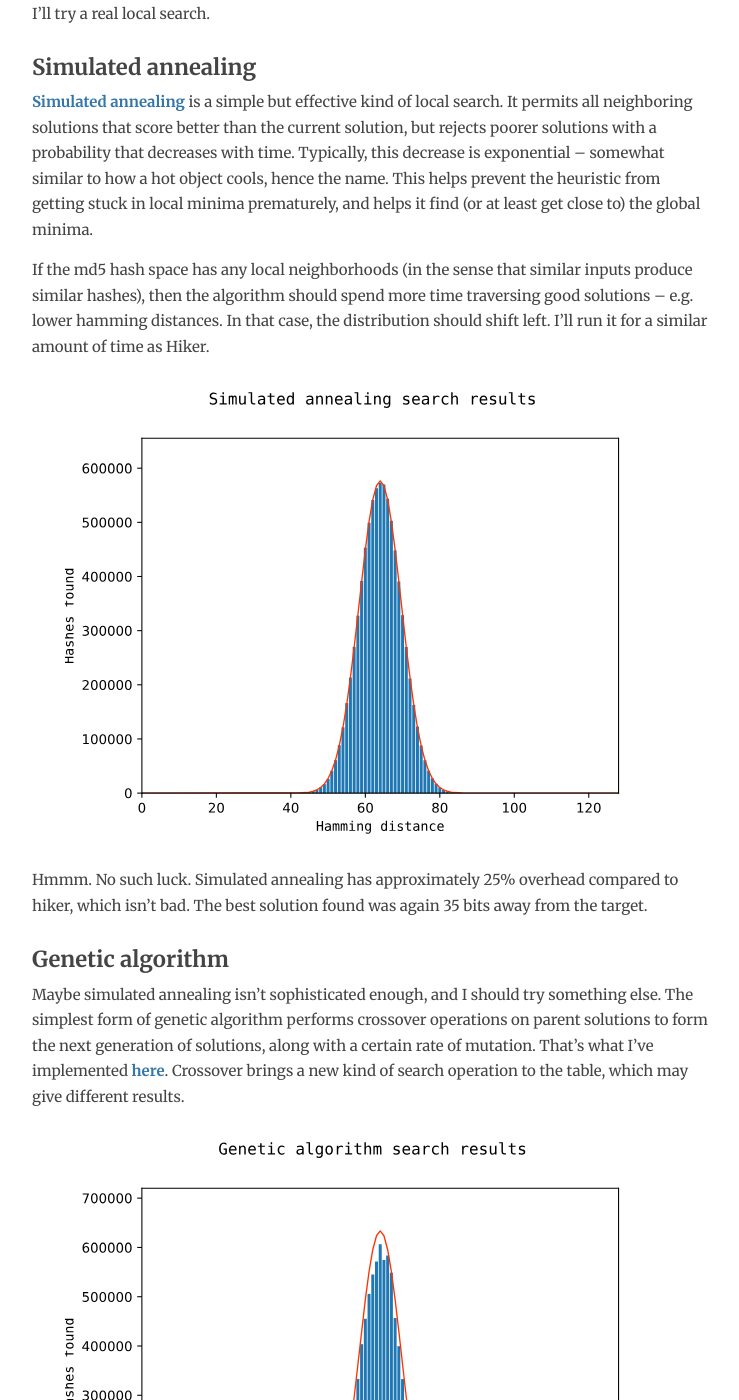
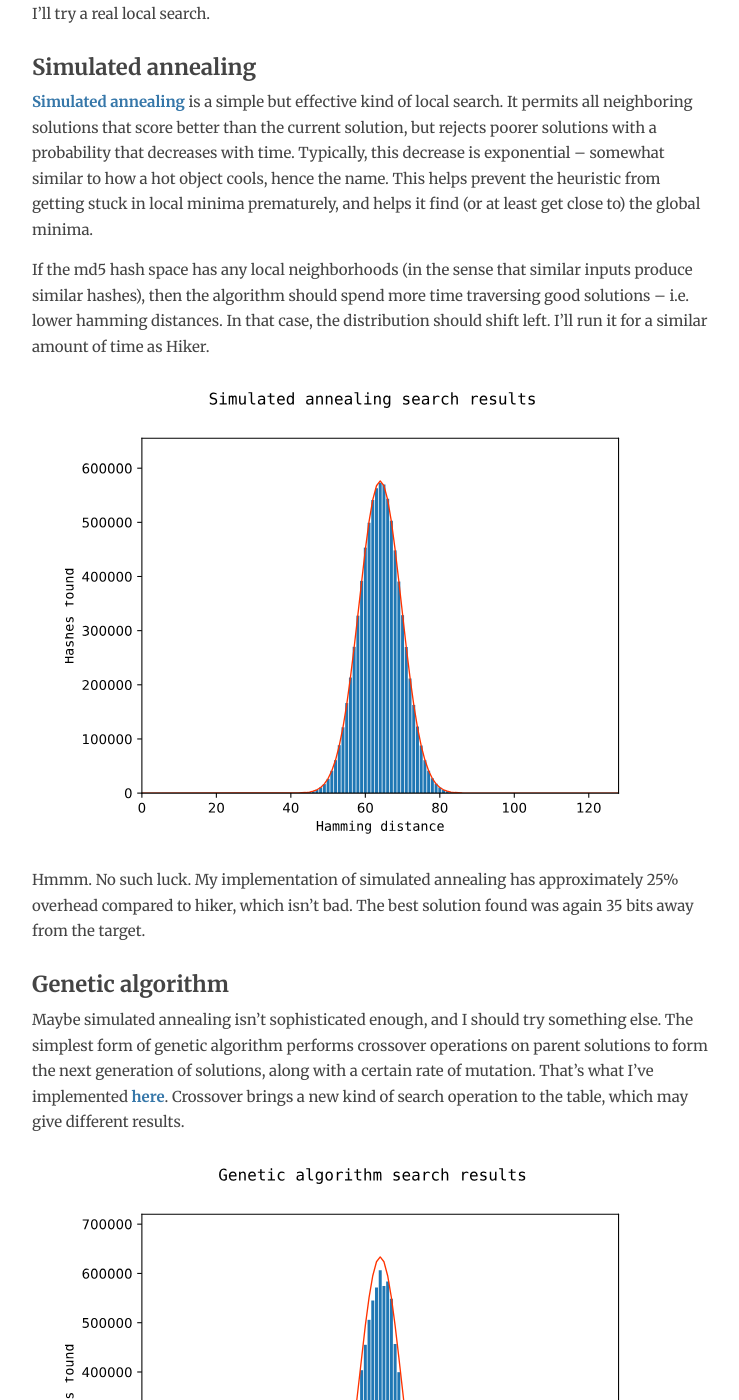
Before and after one commit to avanpo/avanpo.github.io, a Jekyll site: the page built from _posts/2017-09-29-hashwalk.md, in a window 1280 px wide and 1400 px high, scrolled down 1826 px. Shown: the whole window, without its empty margins (268-1007 px from the left). Built offline with Jekyll 4.4.1, drawn with Linux system fonts in a browser that asks for light colours; nearby versions of some CDN libraries; formulas are drawn with MathJax 3.

Commit message:
Typos in hashwalk.

```diff
--- a/_posts/2017-09-29-hashwalk.md
+++ b/_posts/2017-09-29-hashwalk.md
@@ -29,11 +29,11 @@ I'll try a real local search.
 
 [Simulated annealing](https://github.com/avanpo/hashwalk/blob/master/hashwalk/local_search.py#L68) is a simple but effective kind of local search. It permits all neighboring solutions that score better than the current solution, but rejects poorer solutions with a probability that decreases with time. Typically, this decrease is exponential -- somewhat similar to how a hot object cools, hence the name. This helps prevent the heuristic from getting stuck in local minima prematurely, and helps it find (or at least get close to) the global minima.
 
-If the md5 hash space has any local neighborhoods (in the sense that similar inputs produce similar hashes), then the algorithm should spend more time traversing good solutions -- e.g. lower hamming distances. In that case, the distribution should shift left. I'll run it for a similar amount of time as Hiker.
+If the md5 hash space has any local neighborhoods (in the sense that similar inputs produce similar hashes), then the algorithm should spend more time traversing good solutions -- i.e. lower hamming distances. In that case, the distribution should shift left. I'll run it for a similar amount of time as Hiker.
 
 ![Simulated annealing results]({{ site.url }}/assets/sa-results.svg)
 
-Hmmm. No such luck. Simulated annealing has approximately 25% overhead compared to hiker, which isn't bad. The best solution found was again 35 bits away from the target.
+Hmmm. No such luck. My implementation of simulated annealing has approximately 25% overhead compared to hiker, which isn't bad. The best solution found was again 35 bits away from the target.
 
 ### Genetic algorithm
 
```
